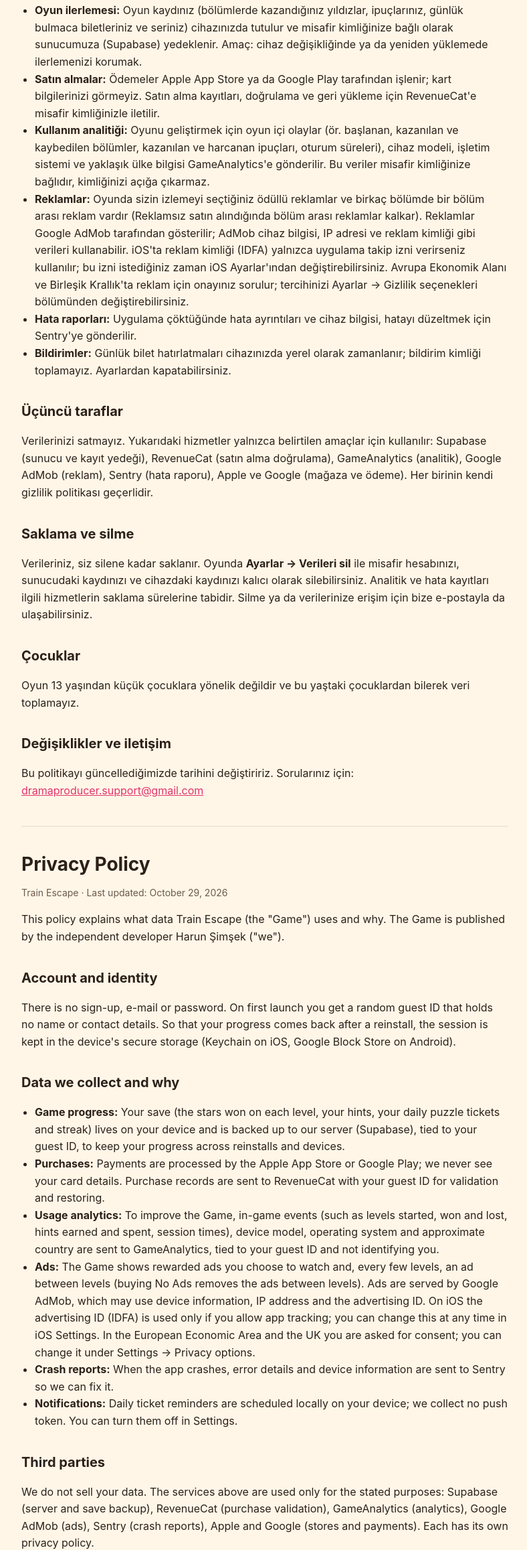
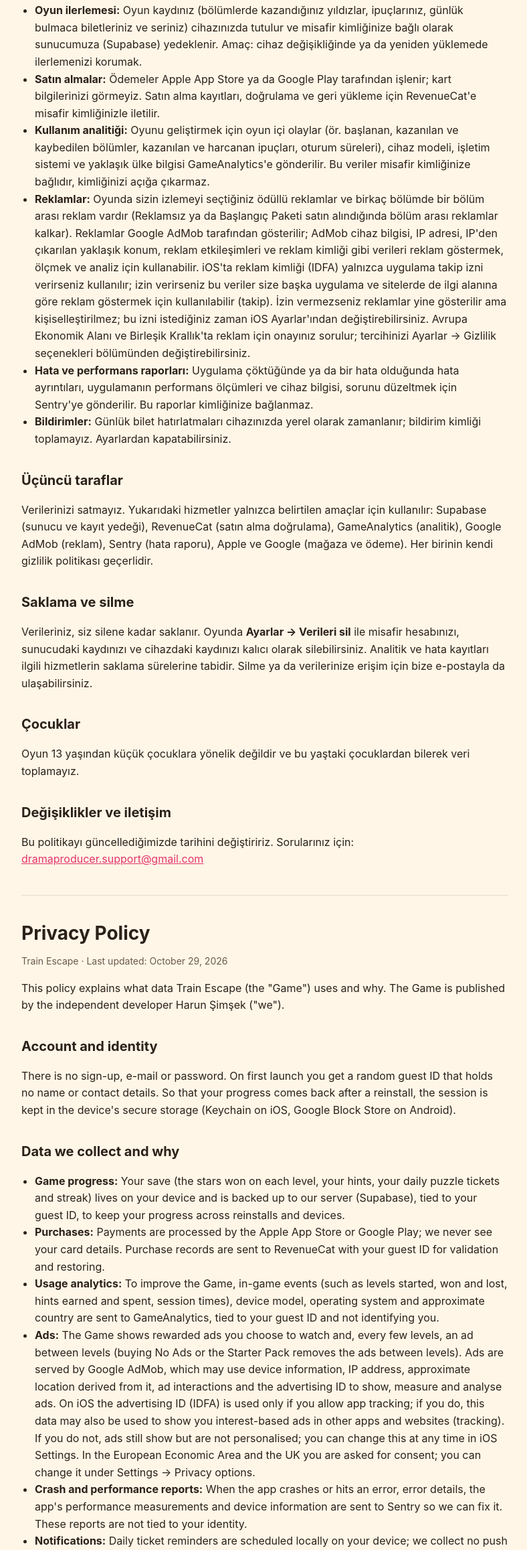
Before and after one commit to Harunn33/Harunn33.github.io, a plain HTML site: page train-escape/privacy/index.html in a window 1280 px wide. Shown: the part 486-2800 px from the top of the page at 67% size, without its empty margins (244-1032 px from the left). Drawn offline with Linux system fonts and the light colour scheme.

Commit message:
Train Escape privacy: tracking, approximate location, performance reports
Co-Authored-By: Claude Opus 5.5 <noreply@anthropic.com>

```diff
--- a/train-escape/privacy/index.html
+++ b/train-escape/privacy/index.html
@@ -22,8 +22,8 @@
 <li><strong>Oyun ilerlemesi:</strong> Oyun kaydınız (bölümlerde kazandığınız yıldızlar, ipuçlarınız, günlük bulmaca biletleriniz ve seriniz) cihazınızda tutulur ve misafir kimliğinize bağlı olarak sunucumuza (Supabase) yedeklenir. Amaç: cihaz değişikliğinde ya da yeniden yüklemede ilerlemenizi korumak.</li>
 <li><strong>Satın almalar:</strong> Ödemeler Apple App Store ya da Google Play tarafından işlenir; kart bilgilerinizi görmeyiz. Satın alma kayıtları, doğrulama ve geri yükleme için RevenueCat'e misafir kimliğinizle iletilir.</li>
 <li><strong>Kullanım analitiği:</strong> Oyunu geliştirmek için oyun içi olaylar (ör. başlanan, kazanılan ve kaybedilen bölümler, kazanılan ve harcanan ipuçları, oturum süreleri), cihaz modeli, işletim sistemi ve yaklaşık ülke bilgisi GameAnalytics'e gönderilir. Bu veriler misafir kimliğinize bağlıdır, kimliğinizi açığa çıkarmaz.</li>
-<li><strong>Reklamlar:</strong> Oyunda sizin izlemeyi seçtiğiniz ödüllü reklamlar ve birkaç bölümde bir bölüm arası reklam vardır (Reklamsız satın alındığında bölüm arası reklamlar kalkar). Reklamlar Google AdMob tarafından gösterilir; AdMob cihaz bilgisi, IP adresi ve reklam kimliği gibi verileri kullanabilir. iOS'ta reklam kimliği (IDFA) yalnızca uygulama takip izni verirseniz kullanılır; bu izni istediğiniz zaman iOS Ayarlar'ından değiştirebilirsiniz. Avrupa Ekonomik Alanı ve Birleşik Krallık'ta reklam için onayınız sorulur; tercihinizi Ayarlar → Gizlilik seçenekleri bölümünden değiştirebilirsiniz.</li>
-<li><strong>Hata raporları:</strong> Uygulama çöktüğünde hata ayrıntıları ve cihaz bilgisi, hatayı düzeltmek için Sentry'ye gönderilir.</li>
+<li><strong>Reklamlar:</strong> Oyunda sizin izlemeyi seçtiğiniz ödüllü reklamlar ve birkaç bölümde bir bölüm arası reklam vardır (Reklamsız ya da Başlangıç Paketi satın alındığında bölüm arası reklamlar kalkar). Reklamlar Google AdMob tarafından gösterilir; AdMob cihaz bilgisi, IP adresi, IP'den çıkarılan yaklaşık konum, reklam etkileşimleri ve reklam kimliği gibi verileri reklam göstermek, ölçmek ve analiz için kullanabilir. iOS'ta reklam kimliği (IDFA) yalnızca uygulama takip izni verirseniz kullanılır; izin verirseniz bu veriler size başka uygulama ve sitelerde de ilgi alanına göre reklam göstermek için kullanılabilir (takip). İzin vermezseniz reklamlar yine gösterilir ama kişiselleştirilmez; bu izni istediğiniz zaman iOS Ayarlar'ından değiştirebilirsiniz. Avrupa Ekonomik Alanı ve Birleşik Krallık'ta reklam için onayınız sorulur; tercihinizi Ayarlar → Gizlilik seçenekleri bölümünden değiştirebilirsiniz.</li>
+<li><strong>Hata ve performans raporları:</strong> Uygulama çöktüğünde ya da bir hata olduğunda hata ayrıntıları, uygulamanın performans ölçümleri ve cihaz bilgisi, sorunu düzeltmek için Sentry'ye gönderilir. Bu raporlar kimliğinize bağlanmaz.</li>
 <li><strong>Bildirimler:</strong> Günlük bilet hatırlatmaları cihazınızda yerel olarak zamanlanır; bildirim kimliği toplamayız. Ayarlardan kapatabilirsiniz.</li>
 </ul>
 
@@ -55,8 +55,8 @@
 <li><strong>Game progress:</strong> Your save (the stars won on each level, your hints, your daily puzzle tickets and streak) lives on your device and is backed up to our server (Supabase), tied to your guest ID, to keep your progress across reinstalls and devices.</li>
 <li><strong>Purchases:</strong> Payments are processed by the Apple App Store or Google Play; we never see your card details. Purchase records are sent to RevenueCat with your guest ID for validation and restoring.</li>
 <li><strong>Usage analytics:</strong> To improve the Game, in-game events (such as levels started, won and lost, hints earned and spent, session times), device model, operating system and approximate country are sent to GameAnalytics, tied to your guest ID and not identifying you.</li>
-<li><strong>Ads:</strong> The Game shows rewarded ads you choose to watch and, every few levels, an ad between levels (buying No Ads removes the ads between levels). Ads are served by Google AdMob, which may use device information, IP address and the advertising ID. On iOS the advertising ID (IDFA) is used only if you allow app tracking; you can change this at any time in iOS Settings. In the European Economic Area and the UK you are asked for consent; you can change it under Settings → Privacy options.</li>
-<li><strong>Crash reports:</strong> When the app crashes, error details and device information are sent to Sentry so we can fix it.</li>
+<li><strong>Ads:</strong> The Game shows rewarded ads you choose to watch and, every few levels, an ad between levels (buying No Ads or the Starter Pack removes the ads between levels). Ads are served by Google AdMob, which may use device information, IP address, approximate location derived from it, ad interactions and the advertising ID to show, measure and analyse ads. On iOS the advertising ID (IDFA) is used only if you allow app tracking; if you do, this data may also be used to show you interest-based ads in other apps and websites (tracking). If you do not, ads still show but are not personalised; you can change this at any time in iOS Settings. In the European Economic Area and the UK you are asked for consent; you can change it under Settings → Privacy options.</li>
+<li><strong>Crash and performance reports:</strong> When the app crashes or hits an error, error details, the app's performance measurements and device information are sent to Sentry so we can fix it. These reports are not tied to your identity.</li>
 <li><strong>Notifications:</strong> Daily ticket reminders are scheduled locally on your device; we collect no push token. You can turn them off in Settings.</li>
 </ul>
 
```
